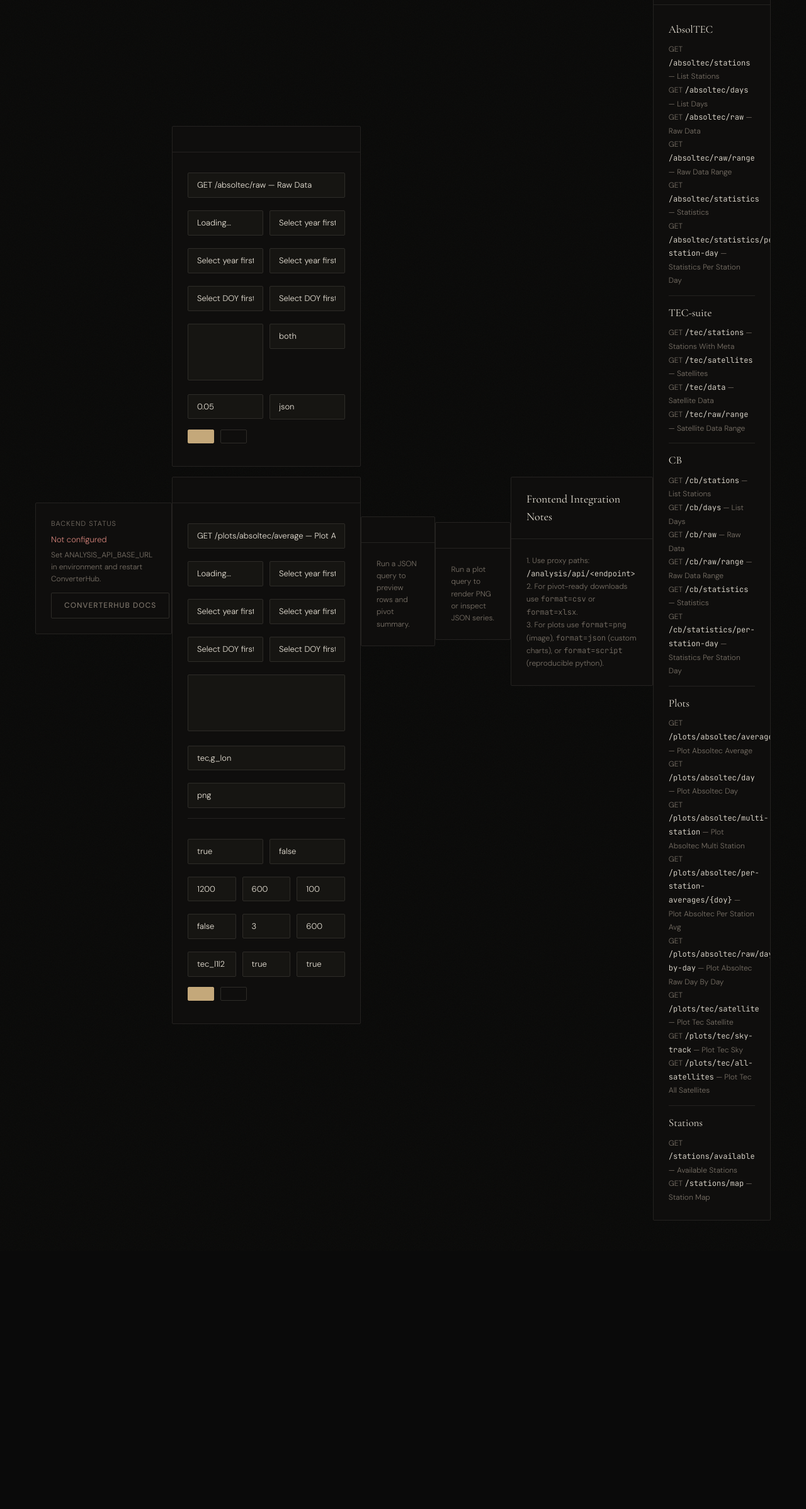
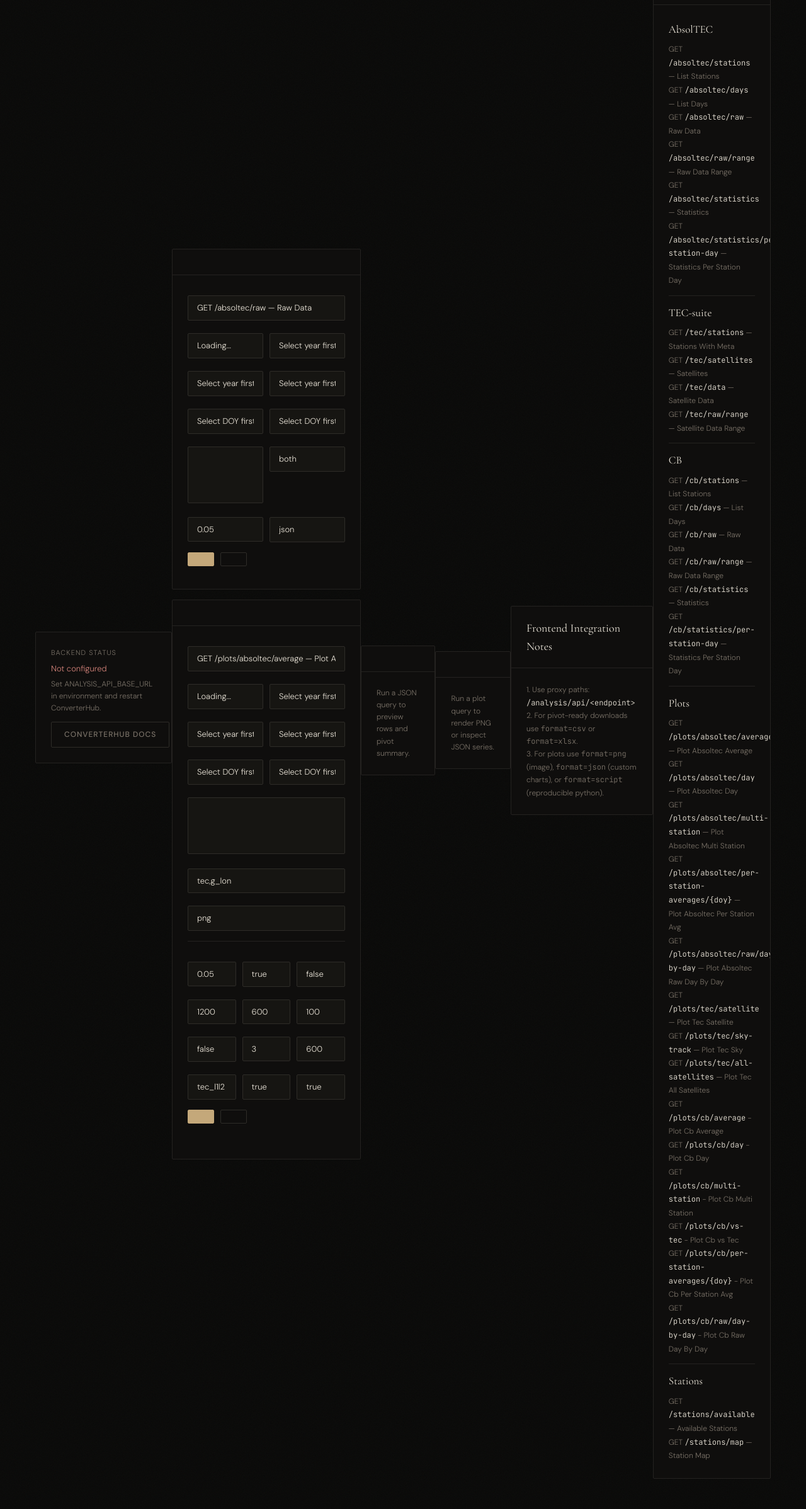
Before and after one commit to nikita-konkin/ict-hub, a Python web app: template app/templates/analysis.html in a window 1280 px wide. Shown: the part 160-2556 px from the top of the page at 63% size. Before the commit the page ends 2098 px from the top, so only its background shows below. Run offline with Jinja, Linux system fonts and the light colour scheme; the template is opened without the code that fills it: most values are stand-ins (such as "Sample title", 1, 10 or a date in 2020); lists and menus that the app fills with data are empty; some libraries are stand-ins or nearby versions.

Commit message:
feat: enhance analysis page with new plot options and update tests for contract validation

```diff
--- a/app/templates/analysis.html
+++ b/app/templates/analysis.html
@@ -47,6 +47,13 @@
   .param-hint b {
     color: var(--text);
     font-weight: 500;
+  }
+  #data-query-url,
+  #plot-query-url {
+    max-width: 100%;
+    overflow-wrap: anywhere;
+    word-break: break-word;
+    white-space: normal;
   }
 </style>
 
@@ -196,6 +203,7 @@
               <option value="plots/cb/multi-station">GET /plots/cb/multi-station — Plot Cb Multi Station</option>
               <option value="plots/cb/vs-tec">GET /plots/cb/vs-tec — Plot Cb vs Tec</option>
               <option value="plots/cb/per-station-averages">GET /plots/cb/per-station-averages/{doy} — Plot Cb Per Station Avg</option>
+              <option value="plots/cb/raw/day-by-day">GET /plots/cb/raw/day-by-day - Plot Cb Raw Day By Day</option>
             </optgroup>
           </select>
         </div>
@@ -267,7 +275,11 @@
         <div class="divider" style="margin:4px 0 0;"></div>
         <div style="font-size:11px; letter-spacing:0.1em; text-transform:uppercase; color:var(--text-muted);">{{ t('analysis_plot_options') }}</div>
 
-        <div style="display:grid; grid-template-columns:1fr 1fr; gap:10px;">
+        <div style="display:grid; grid-template-columns:1fr 1fr 1fr; gap:10px;">
+          <div class="form-group" style="margin-bottom:0;">
+            <label class="form-label" for="plot-alpha">{{ t('analysis_label_alpha') }}</label>
+            <input id="plot-alpha" class="form-input" type="number" value="0.05" step="0.01" min="0.001" max="0.5">
+          </div>
           <div class="form-group" style="margin-bottom:0;">
             <label class="form-label" for="plot-show-ci">{{ t('analysis_label_show_ci') }}</label>
             <select id="plot-show-ci" class="form-select">
@@ -345,6 +357,7 @@
           <button type="submit" class="btn btn-primary">{{ t('analysis_render_plot') }}</button>
           <button type="button" id="plot-open-new" class="btn btn-ghost">{{ t('analysis_open_new_tab') }}</button>
         </div>
+        <div id="plot-fetch-msg" style="margin-top:8px; font-size:12px; color:var(--text-muted);"></div>
       </form>
 
       <div id="plot-requirements-msg" class="param-hint"></div>
@@ -412,6 +425,7 @@
       rows: [],
       lastDataUrl: "",
       lastPlotUrl: "",
+      lastPlotObjectUrl: "",
       lastPlotPayload: {},
       indexOptions: {
         absoltec: { years: [], doysByYear: {}, stationsByYearDoy: {}, satellitesByYearDoy: {} },
@@ -509,7 +523,7 @@
     const plotEndpointRules = {
       "plots/absoltec/average": {
         required: ["plot-year", "plot-doy-start", "plot-doy-end", "plot-station"],
-        relevant: ["plot-year", "plot-doy-start", "plot-doy-end", "plot-station", "plot-show-ci", "plot-show-var", "plot-width-px", "plot-height-px", "plot-dpi", "plot-format"],
+        relevant: ["plot-year", "plot-doy-start", "plot-doy-end", "plot-station", "plot-alpha", "plot-show-ci", "plot-show-var", "plot-width-px", "plot-height-px", "plot-dpi", "plot-format"],
       },
       "plots/absoltec/day": {
         required: ["plot-year", "plot-doy", "plot-station"],
@@ -521,7 +535,7 @@
       },
       "plots/absoltec/per-station-averages": {
         required: ["plot-year", "plot-doy", "plot-doy-start", "plot-doy-end", "plot-stations"],
-        relevant: ["plot-year", "plot-doy", "plot-doy-start", "plot-doy-end", "plot-stations", "plot-show-ci", "plot-show-var", "plot-width-px", "plot-height-px", "plot-dpi", "plot-format"],
+        relevant: ["plot-year", "plot-doy", "plot-doy-start", "plot-doy-end", "plot-stations", "plot-alpha", "plot-show-ci", "plot-show-var", "plot-width-px", "plot-height-px", "plot-dpi", "plot-format"],
       },
       "plots/tec/satellite": {
         required: ["plot-year", "plot-doy", "plot-station", "plot-satellite"],
@@ -529,27 +543,31 @@
       },
       "plots/cb/average": {
         required: ["plot-year", "plot-doy-start", "plot-doy-end", "plot-station"],
-        relevant: ["plot-year", "plot-doy-start", "plot-doy-end", "plot-station", "plot-show-ci", "plot-show-var", "plot-width-px", "plot-height-px", "plot-dpi", "plot-format"],
+        relevant: ["plot-year", "plot-doy-start", "plot-doy-end", "plot-station", "plot-alpha", "plot-show-ci", "plot-show-var", "plot-width-px", "plot-height-px", "plot-dpi", "plot-format"],
       },
       "plots/cb/day": {
         required: ["plot-year", "plot-doy", "plot-station"],
-        relevant: ["plot-year", "plot-doy", "plot-station", "plot-smooth", "plot-poly", "plot-width-px", "plot-height-px", "plot-dpi", "plot-format"],
+        relevant: ["plot-year", "plot-doy", "plot-station", "plot-width-px", "plot-height-px", "plot-dpi", "plot-format"],
       },
       "plots/cb/multi-station": {
-        required: ["plot-year", "plot-doy", "plot-stations"],
-        relevant: ["plot-year", "plot-doy", "plot-stations", "plot-smooth", "plot-poly", "plot-width-px", "plot-height-px", "plot-dpi", "plot-format"],
+        required: ["plot-year", "plot-doy-start", "plot-doy-end"],
+        relevant: ["plot-year", "plot-doy-start", "plot-doy-end", "plot-station", "plot-stations", "plot-width-px", "plot-height-px", "plot-dpi", "plot-format"],
       },
       "plots/cb/vs-tec": {
-        required: ["plot-year", "plot-doy", "plot-station"],
-        relevant: ["plot-year", "plot-doy", "plot-station", "plot-width-px", "plot-height-px", "plot-dpi", "plot-format"],
+        required: ["plot-year", "plot-doy-start", "plot-doy-end", "plot-station"],
+        relevant: ["plot-year", "plot-doy-start", "plot-doy-end", "plot-station", "plot-width-px", "plot-height-px", "plot-dpi", "plot-format"],
       },
       "plots/cb/per-station-averages": {
         required: ["plot-year", "plot-doy", "plot-doy-start", "plot-doy-end", "plot-stations"],
-        relevant: ["plot-year", "plot-doy", "plot-doy-start", "plot-doy-end", "plot-stations", "plot-show-ci", "plot-show-var", "plot-width-px", "plot-height-px", "plot-dpi", "plot-format"],
+        relevant: ["plot-year", "plot-doy", "plot-doy-start", "plot-doy-end", "plot-stations", "plot-alpha", "plot-show-ci", "plot-show-var", "plot-width-px", "plot-height-px", "plot-dpi", "plot-format"],
       },
       "plots/absoltec/raw/day-by-day": {
         required: ["plot-year", "plot-doy-start", "plot-doy-end"],
         relevant: ["plot-year", "plot-doy-start", "plot-doy-end", "plot-station", "plot-stations", "plot-columns", "plot-width-px", "plot-height-px", "plot-dpi", "plot-format"],
+      },
+      "plots/cb/raw/day-by-day": {
+        required: ["plot-year", "plot-doy-start", "plot-doy-end"],
+        relevant: ["plot-year", "plot-doy-start", "plot-doy-end", "plot-station", "plot-stations", "plot-width-px", "plot-height-px", "plot-dpi", "plot-format"],
       },
       "plots/tec/sky-track": {
         required: ["plot-year", "plot-doy", "plot-station", "plot-satellite"],
@@ -583,6 +601,7 @@
       "plot-stations": "stations",
       "plot-columns": "columns",
       "plot-satellite": "satellite",
+      "plot-alpha": "alpha",
       "plot-format": "format",
       "plot-show-ci": "show_ci",
       "plot-show-var": "show_var",
@@ -649,6 +668,36 @@
         return;
       }
       el.style.color = "var(--text-muted)";
+    }
+
+    function setPlotFetchStatus(kind, text) {
+      const el = document.getElementById("plot-fetch-msg");
+      if (!el) return;
+      el.textContent = text || "";
+      if (!text) {
+        el.style.color = "var(--text-muted)";
+        return;
+      }
+      if (kind === "error") {
+        el.style.color = "var(--danger-text)";
+        return;
+      }
+      if (kind === "success") {
+        el.style.color = "var(--success-text)";
+        return;
+      }
+      el.style.color = "var(--text-muted)";
+    }
+
+    function formatBackendError(payload, fallbackStatus) {
+      if (payload && Array.isArray(payload.detail) && payload.detail.length) {
+        return payload.detail.map(function (item) {
+          const loc = Array.isArray(item.loc) ? item.loc.join(".") : "";
+          const msg = clean(item.msg) || clean(item.type) || "Request error";
+          return loc ? (loc + ": " + msg) : msg;
+        }).join(" | ");
+      }
+      return "Request failed" + (fallbackStatus ? ": " + fallbackStatus : "");
     }
 
     function fillSelect(selectId, values, selectedValue) {
@@ -824,7 +873,7 @@
 
       const msg = document.getElementById("plot-requirements-msg");
       const requiredNames = rule.required.map((id) => plotFieldLabels[id]).join(", ");
-      const note = endpoint === "plots/absoltec/per-station-averages"
+      const note = endpoint === "plots/absoltec/per-station-averages" || endpoint === "plots/cb/per-station-averages"
         ? " (path doy uses DOY field)"
         : "";
       msg.innerHTML = "Required for selected endpoint: <b>" + (requiredNames || "none") + "</b>" + note;
@@ -878,7 +927,7 @@
     function buildPlotUrl() {
       const endpointName = document.getElementById("plot-endpoint").value;
       const doyPath = clean(document.getElementById("plot-doy").value) || "1";
-      const endpoint = endpointName === "plots/absoltec/per-station-averages"
+      const endpoint = (endpointName === "plots/absoltec/per-station-averages" || endpointName === "plots/cb/per-station-averages")
         ? endpointName + "/" + encodeURIComponent(doyPath)
         : endpointName;
       const params = new URLSearchParams();
@@ -894,7 +943,7 @@
         qpAppend(params, "doy_start", doyStart);
         qpAppend(params, "doy_end", doyEnd);
         qpAppend(params, "station", station);
-        qpAppend(params, "alpha", document.getElementById("data-alpha").value);
+        qpAppend(params, "alpha", document.getElementById("plot-alpha").value);
         qpAppend(params, "show_ci", document.getElementById("plot-show-ci").value);
         qpAppend(params, "show_var", document.getElementById("plot-show-var").value);
       } else if (endpointName === "plots/absoltec/day") {
@@ -911,7 +960,7 @@
         qpAppend(params, "doy_start", doyStart);
         qpAppend(params, "doy_end", doyEnd);
         qpAppendCsvArray(params, "stations", stations);
-        qpAppend(params, "alpha", document.getElementById("data-alpha").value);
+        qpAppend(params, "alpha", document.getElementById("plot-alpha").value);
         qpAppend(params, "show_ci", document.getElementById("plot-show-ci").value);
         qpAppend(params, "show_var", document.getElementById("plot-show-var").value);
       } else if (endpointName === "plots/absoltec/raw/day-by-day") {
@@ -924,29 +973,33 @@
         qpAppend(params, "doy_start", doyStart);
         qpAppend(params, "doy_end", doyEnd);
         qpAppend(params, "station", station);
-        qpAppend(params, "alpha", document.getElementById("data-alpha").value);
+        qpAppend(params, "alpha", document.getElementById("plot-alpha").value);
         qpAppend(params, "show_ci", document.getElementById("plot-show-ci").value);
         qpAppend(params, "show_var", document.getElementById("plot-show-var").value);
       } else if (endpointName === "plots/cb/day") {
         qpAppend(params, "doy", doy);
         qpAppend(params, "station", station);
-        qpAppend(params, "smooth", document.getElementById("plot-smooth").value);
-        qpAppend(params, "poly", document.getElementById("plot-poly").value);
       } else if (endpointName === "plots/cb/multi-station") {
-        qpAppend(params, "doy", doy);
+        qpAppend(params, "doy_start", doyStart);
+        qpAppend(params, "doy_end", doyEnd);
+        qpAppend(params, "station", station);
         qpAppendCsvArray(params, "stations", stations);
-        qpAppend(params, "smooth", document.getElementById("plot-smooth").value);
-        qpAppend(params, "poly", document.getElementById("plot-poly").value);
       } else if (endpointName === "plots/cb/vs-tec") {
-        qpAppend(params, "doy", doy);
+        qpAppend(params, "doy_start", doyStart);
+        qpAppend(params, "doy_end", doyEnd);
         qpAppend(params, "station", station);
       } else if (endpointName === "plots/cb/per-station-averages") {
         qpAppend(params, "doy_start", doyStart);
         qpAppend(params, "doy_end", doyEnd);
         qpAppendCsvArray(params, "stations", stations);
-        qpAppend(params, "alpha", document.getElementById("data-alpha").value);
+        qpAppend(params, "alpha", document.getElementById("plot-alpha").value);
         qpAppend(params, "show_ci", document.getElementById("plot-show-ci").value);
         qpAppend(params, "show_var", document.getElementById("plot-show-var").value);
+      } else if (endpointName === "plots/cb/raw/day-by-day") {
+        qpAppend(params, "doy_start", doyStart);
+        qpAppend(params, "doy_end", doyEnd);
+        qpAppend(params, "station", station);
+        qpAppendCsvArray(params, "stations", stations);
       } else if (endpointName === "plots/tec/satellite") {
         qpAppend(params, "doy", doy);
         qpAppend(params, "station", station);
@@ -959,7 +1012,6 @@
         qpAppend(params, "satellite", satellite);
         qpAppend(params, "color_by_tec", document.getElementById("plot-color-by-tec").value);
         qpAppend(params, "valid_only", document.getElementById("plot-valid-only").value);
-        qpAppend(params, "size_px", document.getElementById("plot-size-px").value);
       } else if (endpointName === "plots/tec/all-satellites") {
         qpAppend(params, "doy", doy);
         qpAppend(params, "station", station);
@@ -967,9 +1019,20 @@
         qpAppend(params, "valid_only", document.getElementById("plot-valid-only").value);
       }
 
-      qpAppend(params, "width_px", document.getElementById("plot-width-px").value);
-      qpAppend(params, "height_px", document.getElementById("plot-height-px").value);
-      qpAppend(params, "dpi", document.getElementById("plot-dpi").value);
+      const rule = plotEndpointRules[endpointName] || { relevant: [] };
+      const relevant = new Set(rule.relevant || []);
+      if (relevant.has("plot-width-px")) {
+        qpAppend(params, "width_px", document.getElementById("plot-width-px").value);
+      }
+      if (relevant.has("plot-height-px")) {
+        qpAppend(params, "height_px", document.getElementById("plot-height-px").value);
+      }
+      if (relevant.has("plot-size-px")) {
+        qpAppend(params, "size_px", document.getElementById("plot-size-px").value);
+      }
+      if (relevant.has("plot-dpi")) {
+        qpAppend(params, "dpi", document.getElementById("plot-dpi").value);
+      }
       qpAppend(params, "format", document.getElementById("plot-format").value);
       return "/analysis/api/" + endpoint + "?" + params.toString();
     }
@@ -1487,6 +1550,7 @@
       const url = buildPlotUrl();
       state.lastPlotUrl = url;
       document.getElementById("plot-query-url").textContent = url;
+      setPlotFetchStatus("info", "Fetching...");
 
       const viewer = document.getElementById("plot-viewer");
       const empty = document.getElementById("plot-empty");
@@ -1497,6 +1561,7 @@
 
       if (format === "script") {
         window.open(url, "_blank");
+        setPlotFetchStatus("info", "Opened in new tab.");
         return;
       }
 
@@ -1510,19 +1575,36 @@
         window.Plotly.purge(plotlyChart);
       }
 
-      if (format === "png") {
-        img.src = url + "&_t=" + Date.now();
-        img.style.display = "block";
-        return;
-      }
-
       try {
-        const res = await fetch(url, { credentials: "same-origin" });
+        const res = await fetch(url + (url.includes("?") ? "&" : "?") + "_t=" + Date.now(), { credentials: "same-origin" });
         if (!res.ok) {
-          pre.textContent = "Request failed: " + res.status;
+          const responseText = await res.text();
+          let payload = null;
+          try {
+            payload = JSON.parse(responseText);
+          } catch (_) {
+            payload = null;
+          }
+          const errorText = payload ? formatBackendError(payload, res.status) : ("Request failed: " + res.status);
+          setPlotFetchStatus("error", errorText);
+          pre.textContent = payload ? JSON.stringify(payload, null, 2) : responseText;
           pre.style.display = "block";
           return;
         }
+
+        if (format === "png") {
+          const blob = await res.blob();
+          if (state.lastPlotObjectUrl) {
+            URL.revokeObjectURL(state.lastPlotObjectUrl);
+          }
+          const objectUrl = URL.createObjectURL(blob);
+          state.lastPlotObjectUrl = objectUrl;
+          img.src = objectUrl;
+          img.style.display = "block";
+          setPlotFetchStatus("success", "OK (Fetched)");
+          return;
+        }
+
         const responseText = await res.text();
         let payload = null;
         try {
@@ -1544,6 +1626,7 @@
         if (!payload) {
           pre.textContent = responseText;
           pre.style.display = "block";
+          setPlotFetchStatus("success", "OK (Fetched)");
           return;
         }
 
@@ -1571,9 +1654,11 @@
             pre.style.display = "block";
           }
         }
+        setPlotFetchStatus("success", "OK (Fetched)");
       } catch (err) {
         pre.textContent = "Error: " + err;
         pre.style.display = "block";
+        setPlotFetchStatus("error", "Error: " + err);
       }
     }
 
@@ -1695,6 +1780,14 @@
     <div>GET <span style="font-family:var(--font-mono); color:var(--text);">/plots/tec/sky-track</span> — Plot Tec Sky</div>
     <div>GET <span style="font-family:var(--font-mono); color:var(--text);">/plots/tec/all-satellites</span> — Plot Tec All Satellites</div>
 
+    <div>GET <span style="font-family:var(--font-mono); color:var(--text);">/plots/cb/average</span> - Plot Cb Average</div>
+    <div>GET <span style="font-family:var(--font-mono); color:var(--text);">/plots/cb/day</span> - Plot Cb Day</div>
+    <div>GET <span style="font-family:var(--font-mono); color:var(--text);">/plots/cb/multi-station</span> - Plot Cb Multi Station</div>
+    <div>GET <span style="font-family:var(--font-mono); color:var(--text);">/plots/cb/vs-tec</span> - Plot Cb vs Tec</div>
+    <div>GET <span style="font-family:var(--font-mono); color:var(--text);">/plots/cb/per-station-averages/{doy}</span> - Plot Cb Per Station Avg</div>
+    <div>GET <span style="font-family:var(--font-mono); color:var(--text);">/plots/cb/raw/day-by-day</span> - Plot Cb Raw Day By Day</div>
+
+
     <div class="divider" style="margin:12px 0;"></div>
     <div style="font-family:var(--font-display); font-size:17px; color:var(--text); margin-bottom:6px;">Stations</div>
     <div>GET <span style="font-family:var(--font-mono); color:var(--text);">/stations/available</span> — Available Stations</div>
```
Also changed, not shown: tests/test_analysis.py (+31 -0 lines).
